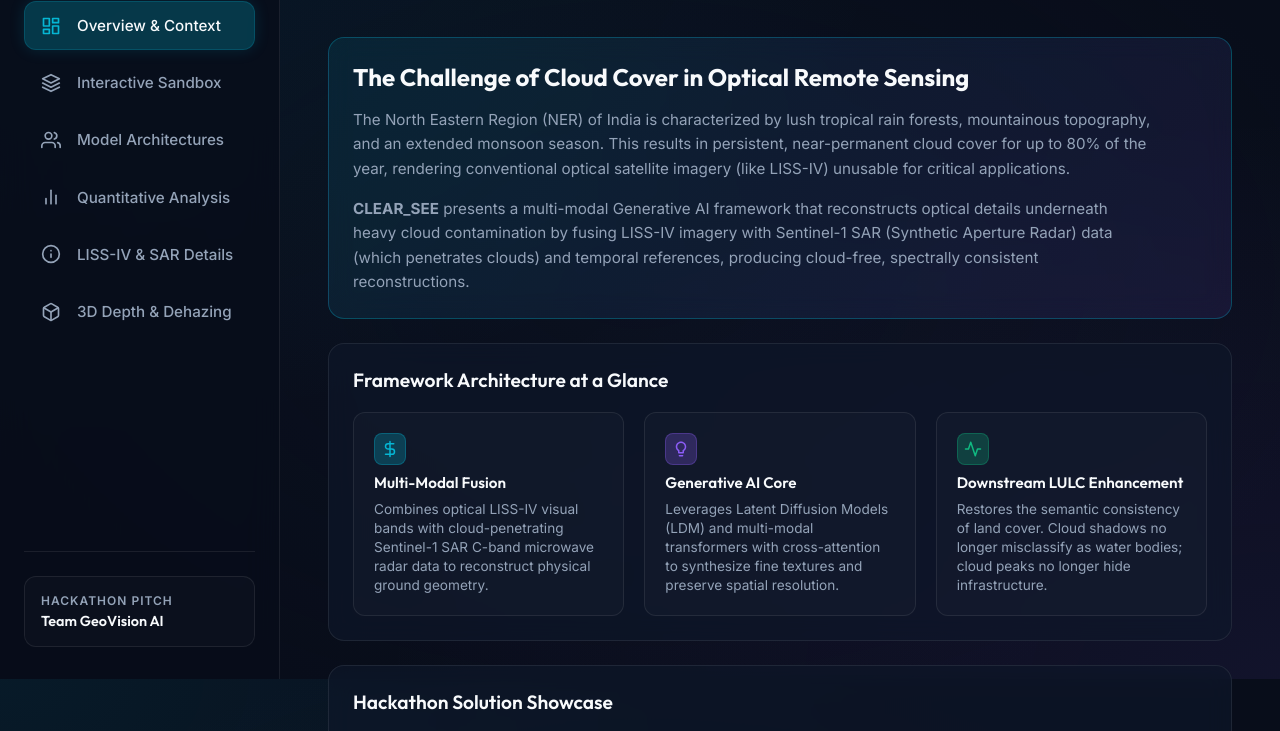
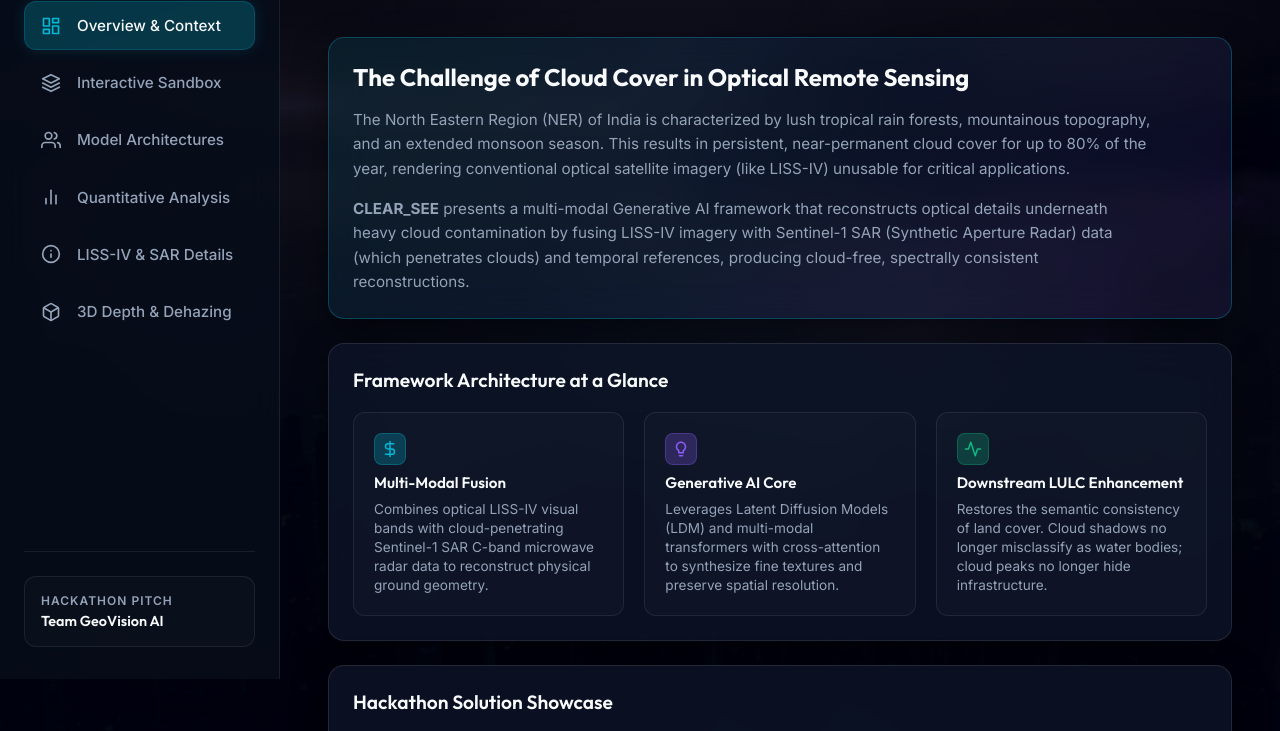
Before and after one commit to nehalpuri-1/Gen_AI_Cloud_Removal, a website built with Vite: page index.html in a window 1280 px wide. Shown: the part 121-852 px from the top of the page. Built offline with nearby package versions, Linux system fonts and the light colour scheme.

Commit message:
Add full-bleed parallax backgrounds with glassmorphism for Overview, Sandbox, and 3D tabs

```diff
--- a/app.js
+++ b/app.js
@@ -87,9 +87,54 @@ document.addEventListener('DOMContentLoaded', () => {
     gangtok: { name: 'Gangtok (Mountain Snow Peaks)', coords: '27.3314° N, 88.6138° E' }
   };
 
+  // --- Background Image Mapping for Tabs ---
+  const tabBackgrounds = {
+    overview: 'bg_overview.jpg',
+    sandbox: 'bg_sandbox.jpg',
+    threedee: 'bg_threedee.png',
+    architectures: 'bg_threedee.png',
+    metrics: 'bg_sandbox.jpg',
+    details: 'bg_overview.jpg'
+  };
+
+  const bgLayer = document.getElementById('parallax-bg-layer');
+
+  function updateTabBackground(tabId) {
+    if (!bgLayer) return;
+    const bgImg = tabBackgrounds[tabId] || 'bg_overview.jpg';
+    bgLayer.style.backgroundImage = `url('${bgImg}')`;
+  }
+
+  // --- Smooth Parallax Mouse & Scroll Movement ---
+  let mouseX = 0;
+  let mouseY = 0;
+  let targetX = 0;
+  let targetY = 0;
+
+  window.addEventListener('mousemove', (e) => {
+    targetX = (e.clientX / window.innerWidth - 0.5);
+    targetY = (e.clientY / window.innerHeight - 0.5);
+  });
+
+  function updateParallaxPosition() {
+    mouseX += (targetX - mouseX) * 0.08;
+    mouseY += (targetY - mouseY) * 0.08;
+
+    const scrollY = window.scrollY || document.documentElement.scrollTop;
+
+    if (bgLayer) {
+      bgLayer.style.transform = `translate3d(${mouseX * -35}px, ${mouseY * -25 - scrollY * 0.12}px, 0) scale(1.06)`;
+    }
+
+    requestAnimationFrame(updateParallaxPosition);
+  }
+
+  updateParallaxPosition();
+
   // --- Tab Navigation Logic ---
   window.switchTab = function(tabId) {
     activeTab = tabId;
+    updateTabBackground(tabId);
 
     // Update active tab link styling
     navItems.forEach(item => {
--- a/index.html
+++ b/index.html
@@ -7,6 +7,9 @@
   <link rel="stylesheet" href="styles.css">
 </head>
 <body>
+
+  <!-- Full-bleed Dynamic Parallax Background Layer -->
+  <div id="parallax-bg-layer" class="parallax-bg-layer"></div>
 
   <div class="app-container">
 
--- a/styles.css
+++ b/styles.css
@@ -61,6 +61,31 @@ body {
     radial-gradient(at 100% 100%, rgba(139, 92, 246, 0.08) 0px, transparent 50%),
     radial-gradient(at 50% 50%, rgba(15, 23, 42, 0.3) 0px, transparent 80%);
   background-attachment: fixed;
+}
+
+/* Full-bleed Dynamic Parallax Background Layer */
+.parallax-bg-layer {
+  position: fixed;
+  top: -8%;
+  left: -8%;
+  width: 116%;
+  height: 116%;
+  z-index: -1;
+  pointer-events: none;
+  background-size: cover;
+  background-position: center center;
+  background-repeat: no-repeat;
+  transition: background-image 0.6s cubic-bezier(0.4, 0, 0.2, 1), transform 0.12s cubic-bezier(0.1, 0.9, 0.2, 1.0);
+  will-change: transform, background-image;
+  filter: brightness(0.88) contrast(1.08);
+}
+
+.parallax-bg-layer::after {
+  content: '';
+  position: absolute;
+  inset: 0;
+  background: radial-gradient(circle at 50% 30%, rgba(8, 13, 26, 0.62) 0%, rgba(8, 13, 26, 0.88) 100%),
+              linear-gradient(to bottom, rgba(8, 13, 26, 0.45) 0%, rgba(8, 13, 26, 0.82) 100%);
 }
 
 /* Custom Scrollbars */
@@ -314,17 +339,20 @@ body {
 
 .card {
   grid-column: span 12;
-  background-color: var(--bg-card);
-  border: 1px solid var(--border-color);
+  background: rgba(15, 23, 42, 0.72);
+  border: 1px solid rgba(255, 255, 255, 0.1);
   border-radius: var(--radius-lg);
   padding: 1.5rem;
-  backdrop-filter: blur(12px);
+  backdrop-filter: blur(20px);
+  -webkit-backdrop-filter: blur(20px);
+  box-shadow: 0 12px 36px rgba(0, 0, 0, 0.45);
   transition: var(--transition-smooth);
 }
 
 .card:hover {
-  background-color: var(--bg-card-hover);
-  border-color: rgba(255, 255, 255, 0.12);
+  background: rgba(30, 41, 59, 0.82);
+  border-color: rgba(255, 255, 255, 0.18);
+  box-shadow: 0 16px 40px rgba(0, 0, 0, 0.55);
 }
 
 .card-title {
```
Also changed, not shown: bg_overview.jpg (added), bg_sandbox.jpg (added), bg_threedee.png (added).
